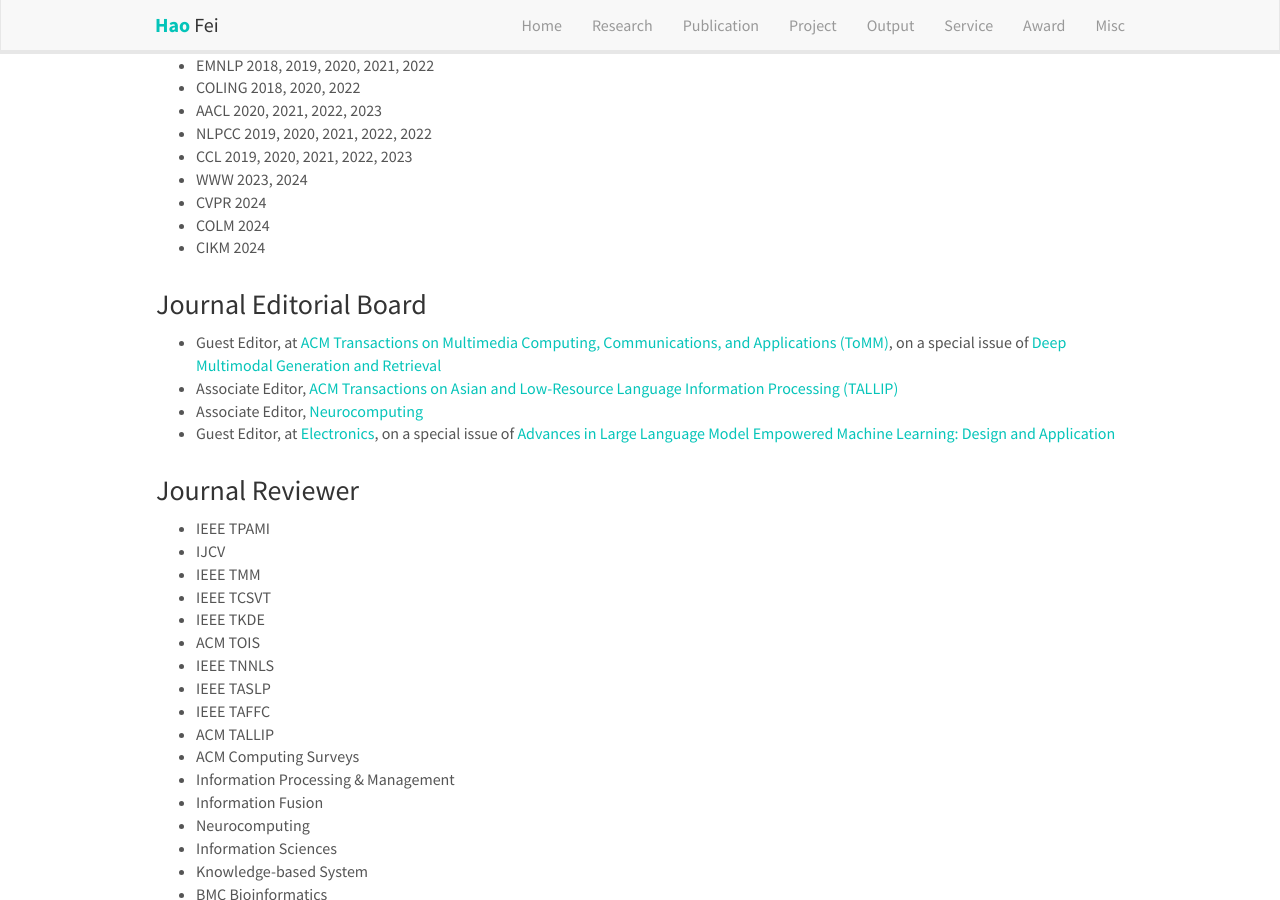
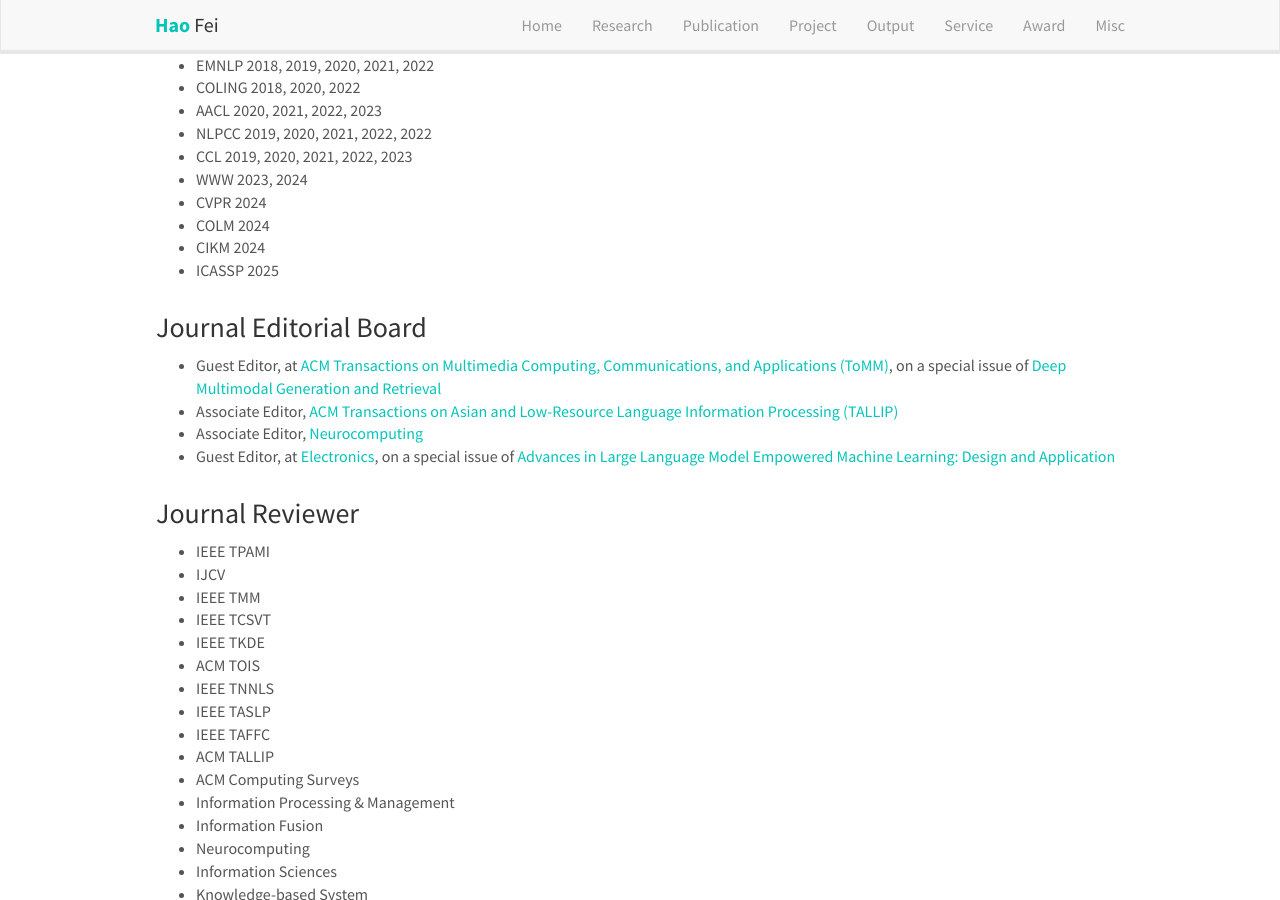
Before and after one commit to scofield7419/scofield7419.github.io, a Jekyll site: the page built from _pages/services.md, in a window 1280 px wide and 900 px high, scrolled down 1012 px. Built offline with Jekyll 4.4.1, drawn with Linux system fonts in a browser that asks for light colours; nearby versions of some CDN libraries; comment, search, counter and statistics services are not loaded; a style sheet for code colours, icons or effects is not loaded.

Commit message:
Update services.md

```diff
--- a/_pages/services.md
+++ b/_pages/services.md
@@ -70,6 +70,7 @@
 - CVPR 2024
 - COLM 2024
 - CIKM 2024
+- ICASSP 2025
 
 <div style="margin-top: 30px"></div>
 
```
